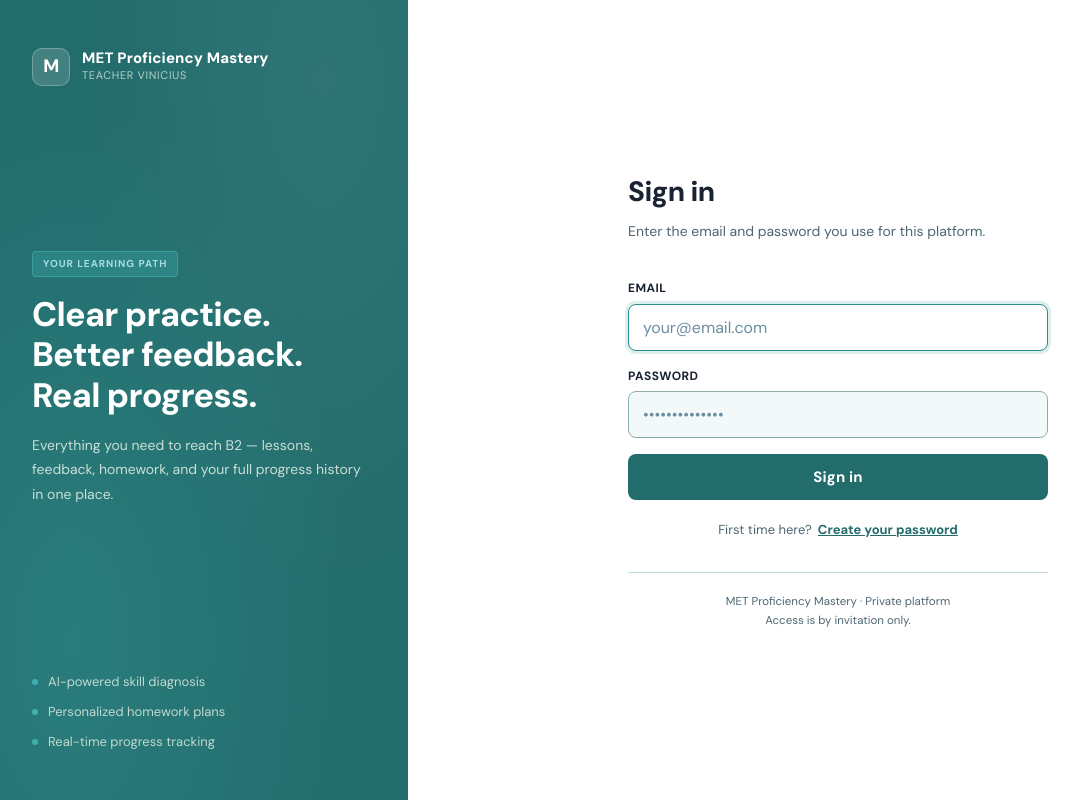
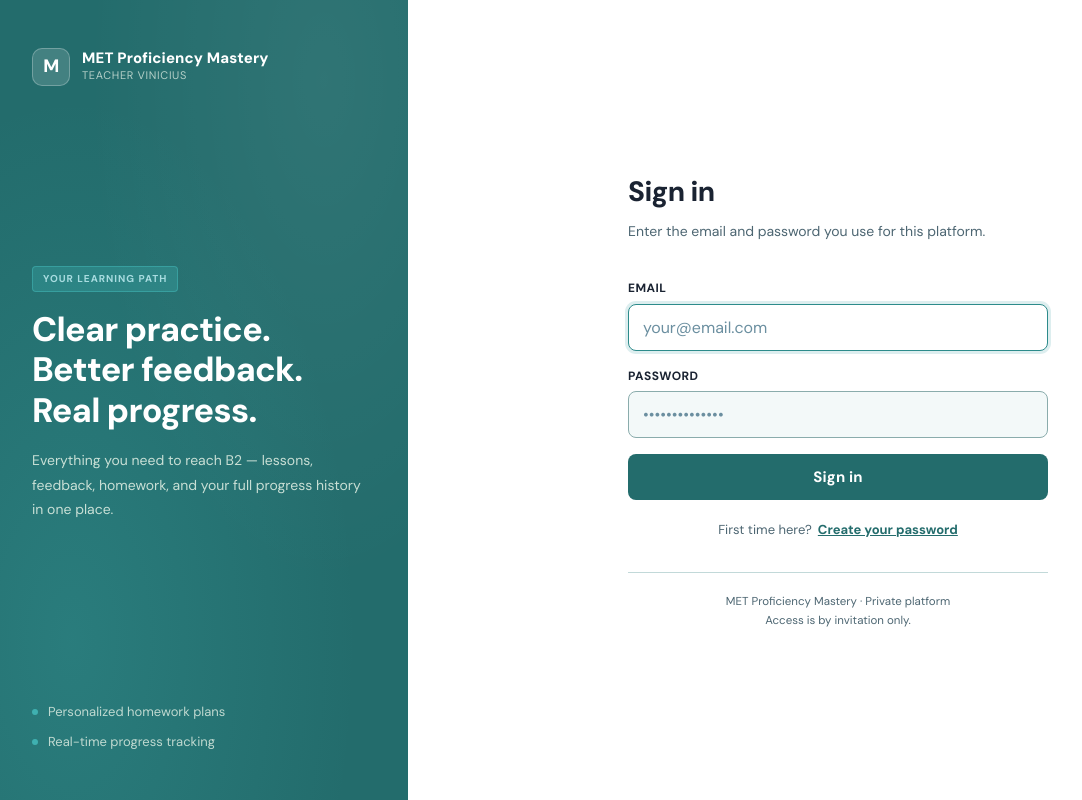
Before and after one commit to vvieira010-pixel/vv-method-platform, a React (Vite) app: page / in a window 1280 px wide. Shown: the whole page, without its empty margins (12-1094 px from the left). Built offline with nearby package versions, Linux system fonts and the light colour scheme.

Commit message:
fix(login): remove 'AI-powered' bullet from brand panel

```diff
--- a/src/pages/login.jsx
+++ b/src/pages/login.jsx
@@ -237,7 +237,7 @@ export default function LoginScreen() {
         </div>
 
         <div className="lp-brand-features">
-          {['AI-powered skill diagnosis', 'Personalized homework plans', 'Real-time progress tracking'].map(f => (
+          {['Personalized homework plans', 'Real-time progress tracking'].map(f => (
             <div key={f} className="lp-brand-feature">
               <span className="lp-brand-feature-dot" />
               {f}
```
